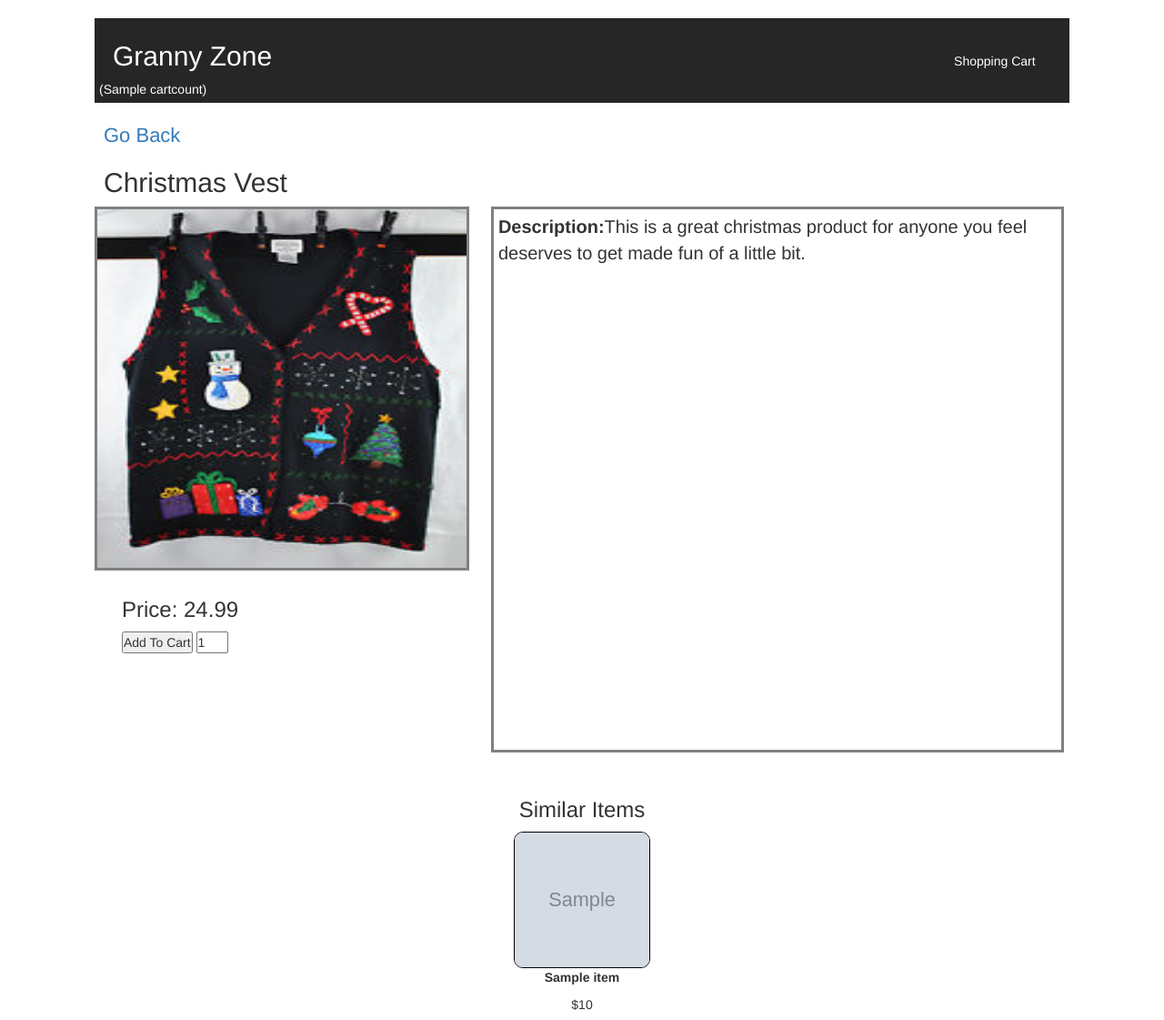
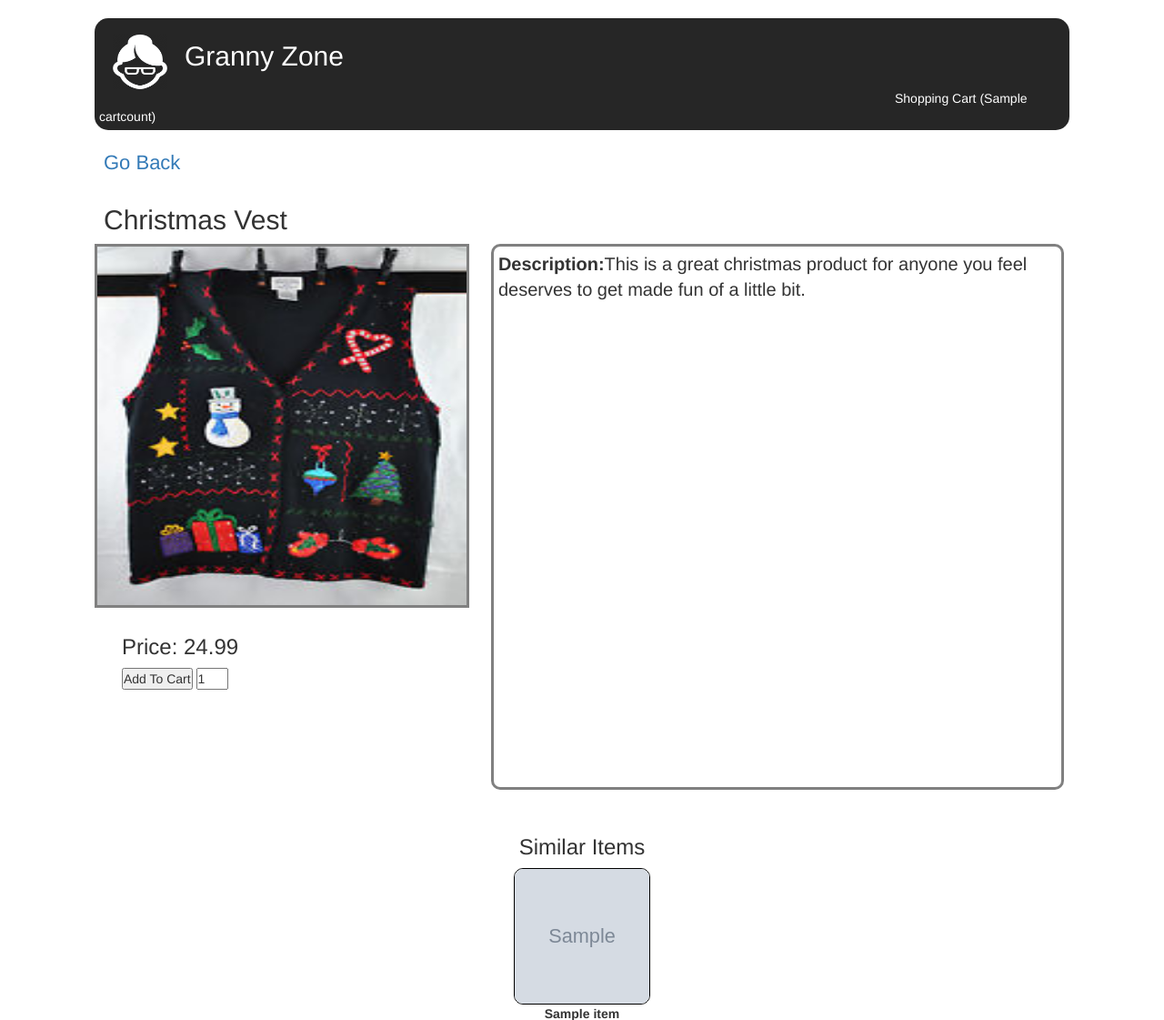
Before and after one commit to troyamelotte/ecommerence, a Django app: template grandmashouse/main/apps/grandmashouse/templates/grandmashouse/viewproduct.html in a window 1280 px wide. Shown: the top 1121 px of the page at 91% size. Run offline with Django 3.2, Linux system fonts and the light colour scheme; data comes from the database, SQL or seed files in the repository; tables that the repository leaves empty hold one stand-in row (values such as "Sample post"); the template is opened without the code that fills it: values that come from a table or form of the project are taken from there, most other values are stand-ins (such as "Sample title", 1, 10 or a date in 2020); grey boxes marked "Sample" are stand-in pictures; parts of the project's set-up code (start-up, migrations or seed data) failed here and were passed over; some libraries are stand-ins or nearby versions.

Commit message:
Add files via upload

```diff
--- a/grandmashouse/main/apps/grandmashouse/templates/grandmashouse/viewproduct.html
+++ b/grandmashouse/main/apps/grandmashouse/templates/grandmashouse/viewproduct.html
@@ -44,6 +44,11 @@
 		margin:0px;
 		padding: 0px;
 	}
+	.icon {
+		display: inline-block;
+		margin-left: 15px;
+
+	}
 	#wrapper {
 		padding:20px;
 		width: 1112px;
@@ -55,6 +60,7 @@
 		padding: 5px;
 		background-color: #262626;
 		width: 100%;
+		border-radius: 15px;
 	}
 	#Gzone, #S_cart {
 		display: inline-block;
@@ -80,6 +86,7 @@
 #pic_area, #des_box {
 	display: inline-block;
 }
+
 #des_box {
 	vertical-align: top;
 	height: 600px;
@@ -87,6 +94,8 @@
 	margin-left: 20px;
   font-size:20px;
   padding:5px;
+	border-radius: 10px;
+	border:2px solid black;
 }
 #similar_item{
   text-align: center;
@@ -118,14 +127,25 @@ textarea {
 #s_cart a{
   text-decoration: none;
   color: white;
+	margin-left: 125px;
+}
+h2 {
+	display: inline-block;
 }
 </style>
 
 <div id="wrapper">
+	<div id="top_nav">
+		<div class="icon">
+			<img src="{{MEDIA_URL}}/photos/Grandma_white.png" alt="" height="60" width="60"/>
+		</div>
+		<h2 id="Gzone">Granny Zone</h2>
+		<span id="s_cart"><a href="/checkout">Shopping Cart ({{cartcount}})</a></span>
+	</div>
 
-	<div id="top_nav">
+	<!-- <div id="top_nav">
 	<h2 id="Gzone">Granny Zone</h2><span id="s_cart"><a href="/checkout">Shopping Cart ({{cartcount}})</a></span>
-	</div>
+	</div> -->
 
 	<div id="top_bar">
 		<P style="font-size:22px;"><a href="/">Go Back</a></P>
```
Also changed, not shown: grandmashouse/main/apps/grandmashouse/templates/grandmashouse/index.html (+13 -18 lines).
